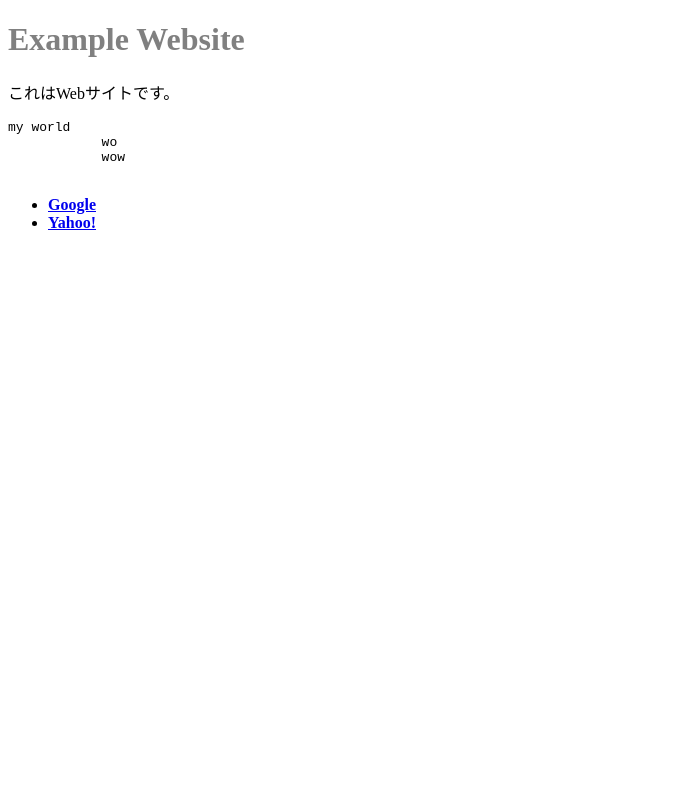
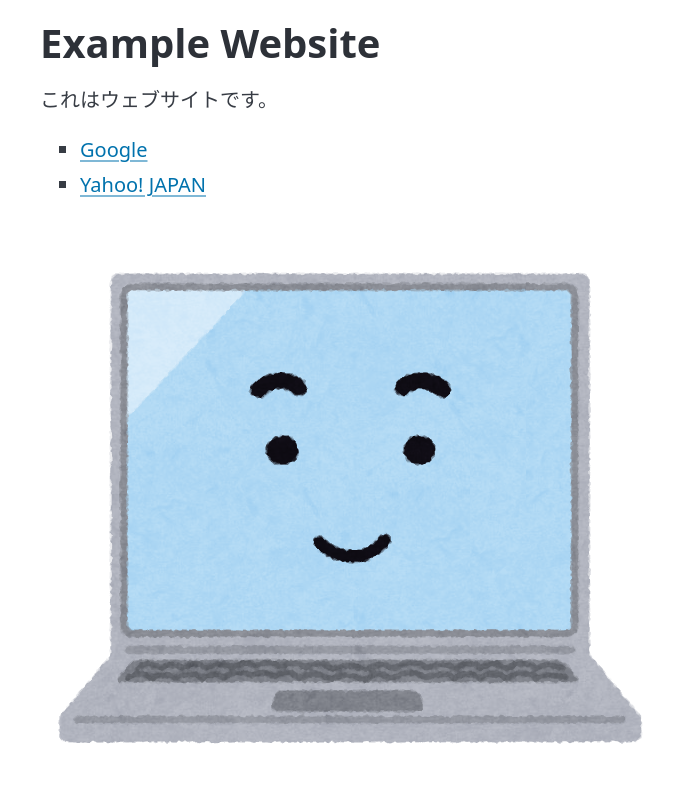
Before and after one commit to J22324/camp-website, a plain HTML site: page index.html in a window 1280 px wide. Shown: the whole page, without its empty margins (0-697 px from the left). Drawn offline with nearby package versions, Linux system fonts and the light colour scheme.

Commit message:
Update index.html

```diff
--- a/index.html
+++ b/index.html
@@ -3,29 +3,21 @@
 <head>
   <title>Example Website</title>
   <meta charset="UTF-8">
+  <link rel="stylesheet" href="https://cdn.jsdelivr.net/npm/@picocss/pico@2/css/pico.min.css" >
   <style>
-            h1 {
-                color: grey;
-            }
-            a {
-                font-weight: bold;
-            }
   </style>
 </head>
 <body>
+  <main class="container">
     <h1>Example Website</h1>
-        <p>これはWebサイトです。</p>
-        <pre>my world
-            wo
-            wow
-        </pre>
+    <p>これはウェブサイトです。</p>
 
     <ul>
-            <li><a href="https://www.google.com/">Google</a></a></li>
-            <li><a href="https://www.yahoo.co.jp/">Yahoo!</a></a></li>
+      <li><a href="https://www.google.com/">Google</a></li>
+      <li><a href="https://www.yahoo.co.jp/">Yahoo! JAPAN</a></li>
     </ul>
 
-        <imag src="computer01_smile.png" alf="笑顔のコンピュータ"></imag>
-
+    <img src="computer01_smile.png" alt="笑顔のコンピューター">
+  </main>
 </body>
 </html>
```
Lines whose indentation alone changed are shown as unchanged.
